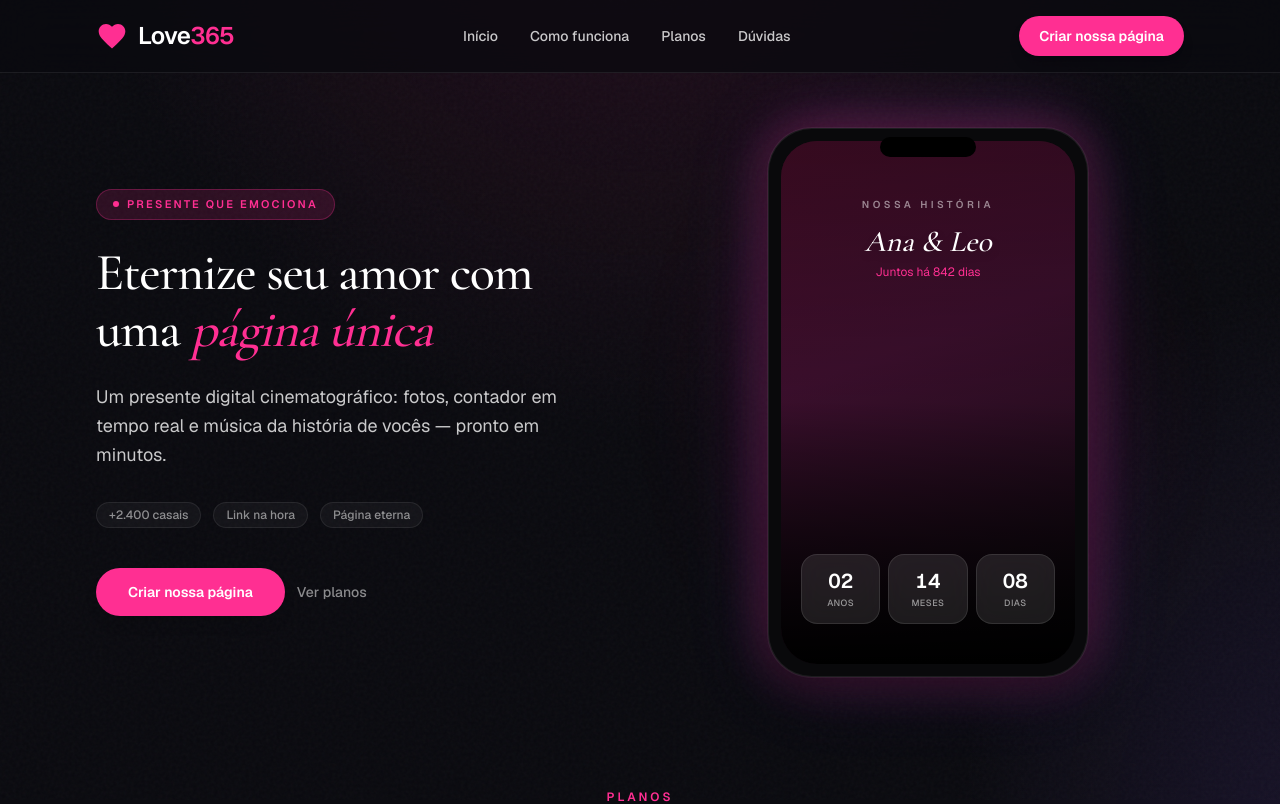
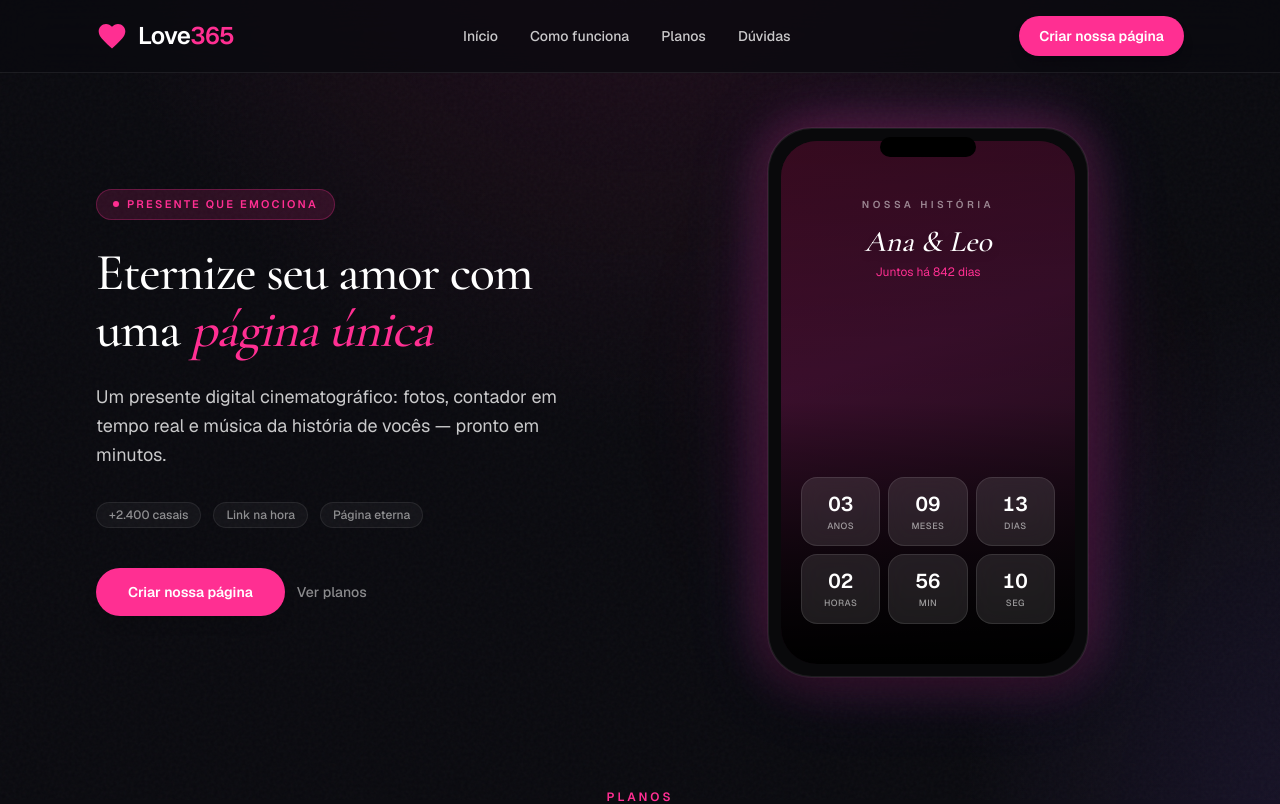
Before and after one commit to kevisoncb/love365, a Next.js app: page / in a window 1280 px wide. Shown: the top 804 px of the page. Built offline with nearby package versions, Linux system fonts and the light colour scheme.

Commit message:
fix: realtime counter on landing preview

```diff
--- a/src/components/landing/PhoneMockup.tsx
+++ b/src/components/landing/PhoneMockup.tsx
@@ -1,5 +1,45 @@
-const timerLabels = ["Anos", "Meses", "Dias"] as const;
-const timerValues = ["02", "14", "08"] as const;
+const timerLabels = ["Anos", "Meses", "Dias", "Horas", "Min", "Seg"] as const;
+
+function calculateTime() {
+  const startDate = new Date("2022-03-10T00:00:00");
+  const now = new Date();
+
+  let years = now.getFullYear() - startDate.getFullYear();
+  let months = now.getMonth() - startDate.getMonth();
+  let days = now.getDate() - startDate.getDate();
+
+  if (days < 0) {
+    months--;
+
+    const prevMonth = new Date(
+      now.getFullYear(),
+      now.getMonth(),
+      0
+    );
+
+    days += prevMonth.getDate();
+  }
+
+  if (months < 0) {
+    years--;
+    months += 12;
+  }
+
+  const hours = now.getHours().toString().padStart(2, "0");
+  const minutes = now.getMinutes().toString().padStart(2, "0");
+  const seconds = now.getSeconds().toString().padStart(2, "0");
+
+  return [
+    String(years).padStart(2, "0"),
+    String(months).padStart(2, "0"),
+    String(days).padStart(2, "0"),
+    hours,
+    minutes,
+    seconds,
+  ];
+}
+
+const timerValues = calculateTime();
 
 export function PhoneMockup() {
   return (
@@ -9,11 +49,13 @@ export function PhoneMockup() {
         style={{ background: "radial-gradient(circle, var(--glow) 0%, transparent 70%)" }}
         aria-hidden
       />
+
       <div className="relative rounded-[2.75rem] border border-[var(--border)] bg-zinc-950 p-3 shadow-2xl premium-glow">
         <span
           className="absolute left-1/2 top-2 z-20 block h-5 w-24 -translate-x-1/2 rounded-full bg-black"
           aria-hidden
         />
+
         <div className="relative min-h-[480px] aspect-[9/16] overflow-hidden rounded-[2.25rem] bg-black">
           <span
             className="absolute inset-0 block bg-cover bg-center"
@@ -23,16 +65,24 @@ export function PhoneMockup() {
             }}
             aria-hidden
           />
-          <span className="absolute inset-0 block bg-gradient-to-t from-black via-black/20 to-black/40" aria-hidden />
+
+          <span
+            className="absolute inset-0 block bg-gradient-to-t from-black via-black/20 to-black/40"
+            aria-hidden
+          />
 
           <div className="relative z-10 flex h-full min-h-[480px] flex-col px-5 pt-14 pb-10">
             <p className="text-center text-[10px] font-semibold uppercase tracking-[0.35em] text-white/50">
               Nossa história
             </p>
+
             <h3 className="font-display mt-3 text-center text-3xl font-medium italic text-white drop-shadow-lg">
               Ana & Leo
             </h3>
-            <p className="mt-1 text-center text-xs text-[var(--accent)]">Juntos há 842 dias</p>
+
+            <p className="mt-1 text-center text-xs text-[var(--accent)]">
+              Juntos há 842 dias
+            </p>
 
             <ul className="mt-auto grid list-none grid-cols-3 gap-2 p-0">
               {timerValues.map((v, i) => (
@@ -40,7 +90,10 @@ export function PhoneMockup() {
                   key={timerLabels[i]}
                   className="rounded-2xl border border-white/10 bg-white/10 px-2 py-3 text-center backdrop-blur-md"
                 >
-                  <span className="block text-xl font-semibold tabular-nums text-white">{v}</span>
+                  <span className="block text-xl font-semibold tabular-nums text-white">
+                    {v}
+                  </span>
+
                   <span className="mt-0.5 block text-[9px] font-medium uppercase tracking-wider text-white/55">
                     {timerLabels[i]}
                   </span>
```
